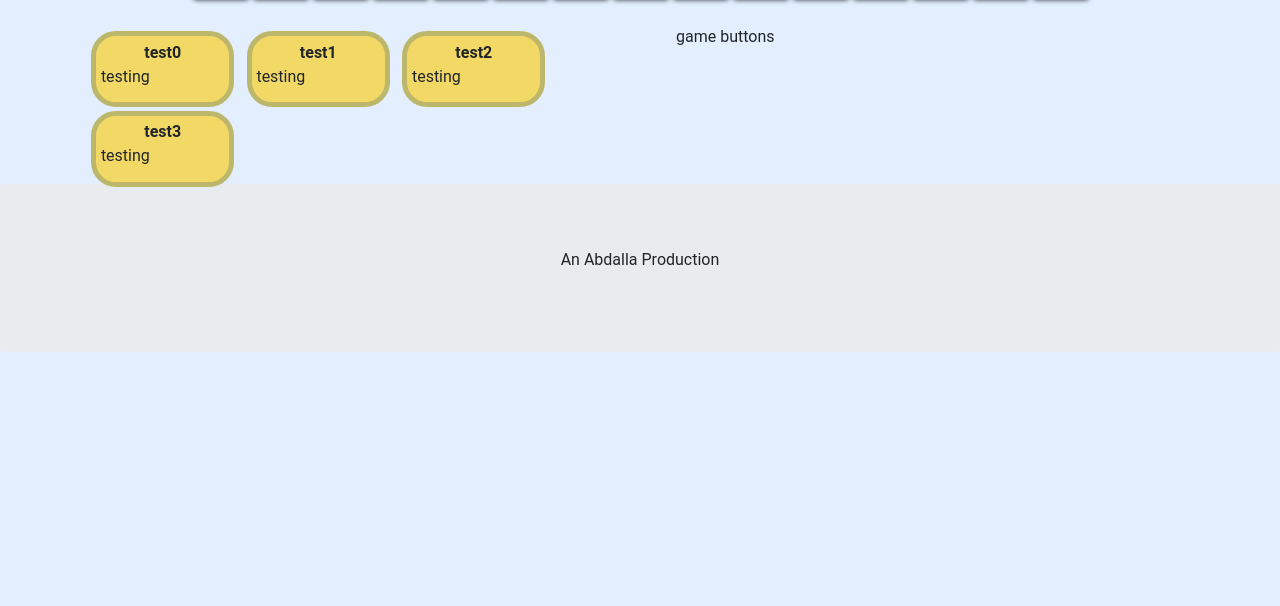
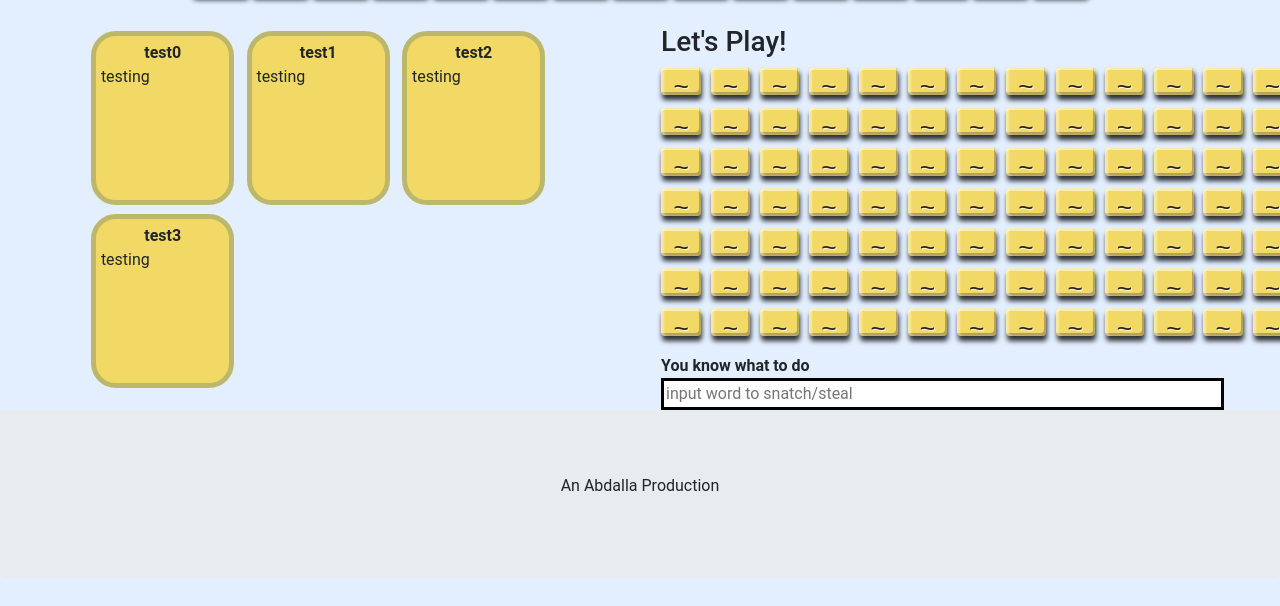
Before and after one commit to theDarkKnight5050/banagrams, a plain HTML site: page index.html in a window 1280 px wide. Shown: the part 194-800 px from the top of the page. Drawn offline with nearby package versions, Linux system fonts and the light colour scheme.

Commit message:
finished style

```diff
--- a/index.html
+++ b/index.html
@@ -34,17 +34,20 @@
 </div>
 
 <div class="container" style="margin-top:30px" id='game'>
-<div class="big-grid">
-    <div class="players" id="players">
-
+  <div class="big-grid">
+      <div class="players" id="players"></div>
+      <div class="game-area" id="game-area">
+        <div id="status-bar">
+          <h3>Let's Play!</h3>
+        </div>
+        <div class="tiles" id="tiles"></div>
+        <div class="word-input">
+          You know what to do
+          <br>
+          <input id="word-field" placeholder="input word to snatch/steal">
+        </div>
     </div>
-    <div class="col-sm-8" id="game-area">
-      <div class="" id="game-bar">
-      </div>
-    <h>game buttons</h>
   </div>
-</div>
-
 </div>
 
 <script src="setup.js"></script>
--- a/setup.js
+++ b/setup.js
@@ -16,3 +16,14 @@ for (let i = 0; i < players; i++){
     newPlayer.appendChild(wordList);
     playerArea.appendChild(newPlayer);
 }
+
+var tileArea = document.getElementById("tiles");
+for (let i = 0; i < 7; i++){
+    for (let j = 0; j < 14; j++){
+        var tile = document.createElement('div');
+        tile.className = "tile";
+        tile.id = i + "-" + j;
+        tile.innerHTML = "~";
+        tileArea.appendChild(tile);
+    }
+}
--- a/style.css
+++ b/style.css
@@ -321,7 +321,8 @@ input[type='range'] {
      text-shadow: 1px 1px 1px rgba(255, 255, 255, 0.9), 0 -1px 1px rgba(255, 255, 255, 0.2);
      text-transform: uppercase;
      box-shadow: 1px 5px 5px rgba(0, 0, 0, 0.8), inset 3px 0 2px rgba(255, 255, 255, 0.4), inset 0 3px 0px rgba(255, 255, 255, 0.5), inset -2px -3px 0px rgba(143, 128, 82, 0.6);
- }
+     cursor: pointer;
+}
 
  .logo-tile {
   width: 7vmin;
@@ -530,7 +531,7 @@ input[type='range'] {
  }
  .steal-options {
     display: grid;
-    grid-template-rows: 100%
+    grid-template-rows: 100%;
     width: 100%;
     padding: 10%;
  }
@@ -644,7 +645,7 @@ input[type='range'] {
 }
 .show-possibilities-button {
     font-size: calc(0.8vh + 0.8vw);
-    border: none
+    border: none;
     color: var(--main-background-color);
     text-decoration: underline;
     background: none;
```
